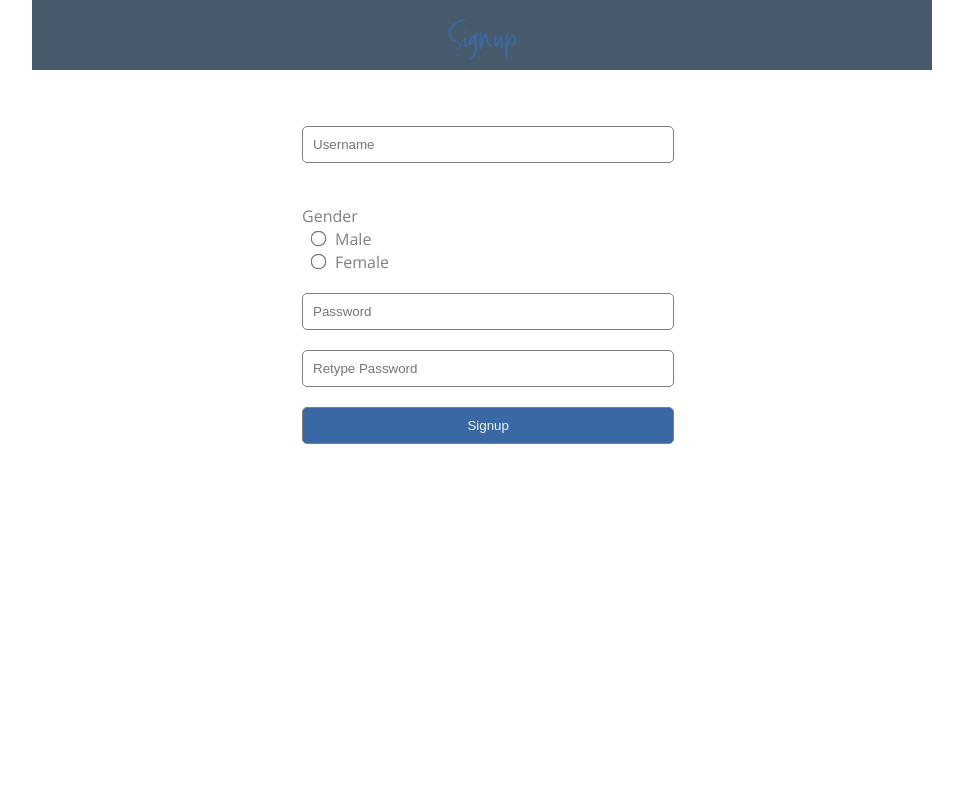
After one commit to ricksanmateo/let-s-chat, a PHP site: page /signup.php in a window 1280 px wide. The commit adds this page. Shown: the whole page, without its empty margins (158-1121 px from the left). Run offline with PHP 8.4, Linux system fonts and the light colour scheme.

Commit message:
08 sign up page

```diff
--- /dev/null
+++ b/signup.php
@@ -0,0 +1,24 @@
+<html lang="en">
+<head>
+    <meta charset="UTF-8">
+    <meta name="viewport" content="width=device-width, initial-scale=1.0">
+    <title>Signup</title>
+    <link rel="stylesheet" href="style.css">
+</head>
+<body>
+    <div class="signup_wrapper">
+        <div class="signup_header">Signup</div>
+        <form action="">
+            <input type="text" name="username" placeholder="Username"><br>
+            <div class="gender-container">
+                <br>Gender<br>
+                <input type="radio" name="gender" value="male">Male<br>
+                <input type="radio" name="gender" value="female">Female<br>
+            </div>
+            <input type="password" name="password" placeholder="Password"><br>
+            <input type="password" name="password2" placeholder="Retype Password"><br>
+            <input type="submit" value="Signup"><br>
+        </form>
+    </div>
+</body>
+</html>
--- a/style.css
+++ b/style.css
@@ -19,7 +19,7 @@
   min-height: 500px;
   display: flex;
   margin: auto;
-  color: white;
+  color: gray;
   font-family: openSans;
 }
 
@@ -111,3 +111,62 @@
 #radio_settings:checked ~ #inner_right_pannel {
   flex: 0;
 }
+
+/* Form */
+
+.signup_wrapper {
+  max-width: 900px;
+  min-height: 500px;
+  display: flex;
+  margin: auto;
+  color: gray;
+  font-family: openSans;
+  justify-content: center;
+  align-items: center;
+  flex-flow: column;
+}
+
+.signup_header {
+  background-color: #485b6c;
+  height: 70px;
+  width: 100%;
+  text-align: center;
+  padding: 10px;
+  font-size: 30px;
+  font-family: summerVibes;
+  color: #3a68a4;
+}
+
+form {
+  margin: auto;
+  padding: 10px;
+  /* background-color: black; */
+  width: 100%;
+  max-width: 400px;
+}
+
+input[type="text"],
+input[type="password"],
+input[type="submit"] {
+  padding: 10px;
+  margin: 10px;
+  width: 98%;
+  border-radius: 5px;
+  border: solid 1px grey;
+}
+
+input[type="submit"] {
+  cursor: pointer;
+  background-color: #3a68a4;
+  color: #f3f3f3;
+}
+
+.gender-container {
+  padding: 10px;
+}
+
+input[type="radio"] {
+  transform: scale(1.2);
+  cursor: pointer;
+  margin: 5px 10px;
+}
```
